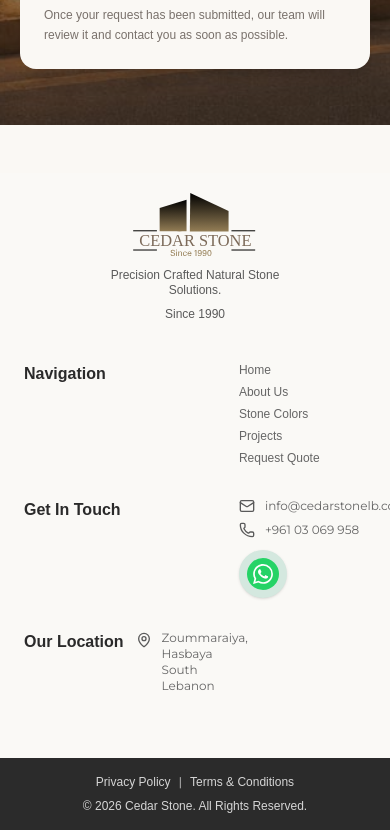
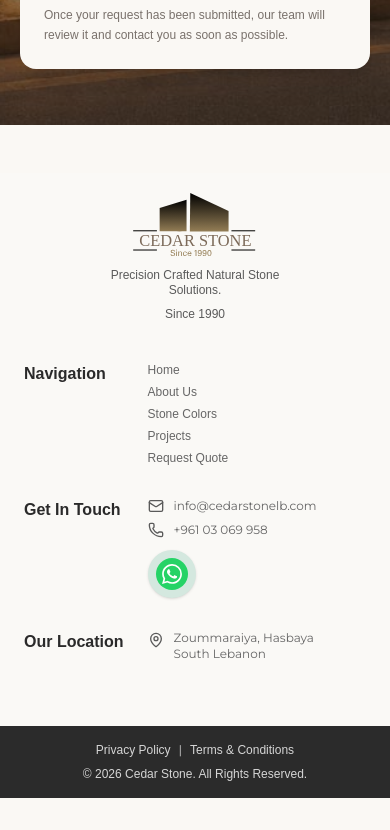
Before and after one commit to omashasarra/Cedar-Stone, a React (Vite) app in the folder frontend/: page /request-quote in a window 390 px wide. Shown: the part 1181-2011 px from the top of the page. After the commit the page ends 1979 px from the top, so only its background shows below. Built offline with nearby package versions, Linux system fonts and the light colour scheme.

Commit message:
refactor(footer): adjust mobile grid layout for location component

```diff
--- a/frontend/src/components/Footer.jsx
+++ b/frontend/src/components/Footer.jsx
@@ -175,15 +175,15 @@ export default function Footer() {
               </a>
             </div> */}
 
-            <div className="flex items-start gap-3">
-              <h3 className="font-['Century_Gothic',_Futura,_sans-serif] rtl:font-['Tajawal',_sans-serif] text-base text-[#2A2A2A] font-semibold shrink-0">
-                {t("footer.location")}
-              </h3>
+            <h3 className="font-['Century_Gothic',_Futura,_sans-serif] rtl:font-['Tajawal',_sans-serif] text-base text-[#2A2A2A] font-semibold">
+              {t("footer.location")}
+            </h3>
+            <div className="space-y-2.5 text-xs text-[#666666]">
               <a
                 href="https://maps.google.com?q=Cedar%20Stone%20LB%20%D9%85%D9%86%D8%B4%D8%A7%D8%B1%20%D8%B5%D8%AE%D8%B1,%20Bathaniyeh,%20Lebanon"
                 target="_blank"
                 rel="noopener noreferrer"
-                className="flex items-start gap-2.5 text-xs text-[#666666] hover:text-black transition-colors group"
+                className="flex items-start gap-2.5 hover:text-black transition-colors group"
               >
                 <MapPin className="w-4 h-4 text-[#5A5A5A] group-hover:text-black shrink-0 mt-0.5 transition-colors" />
                 <div>
```
